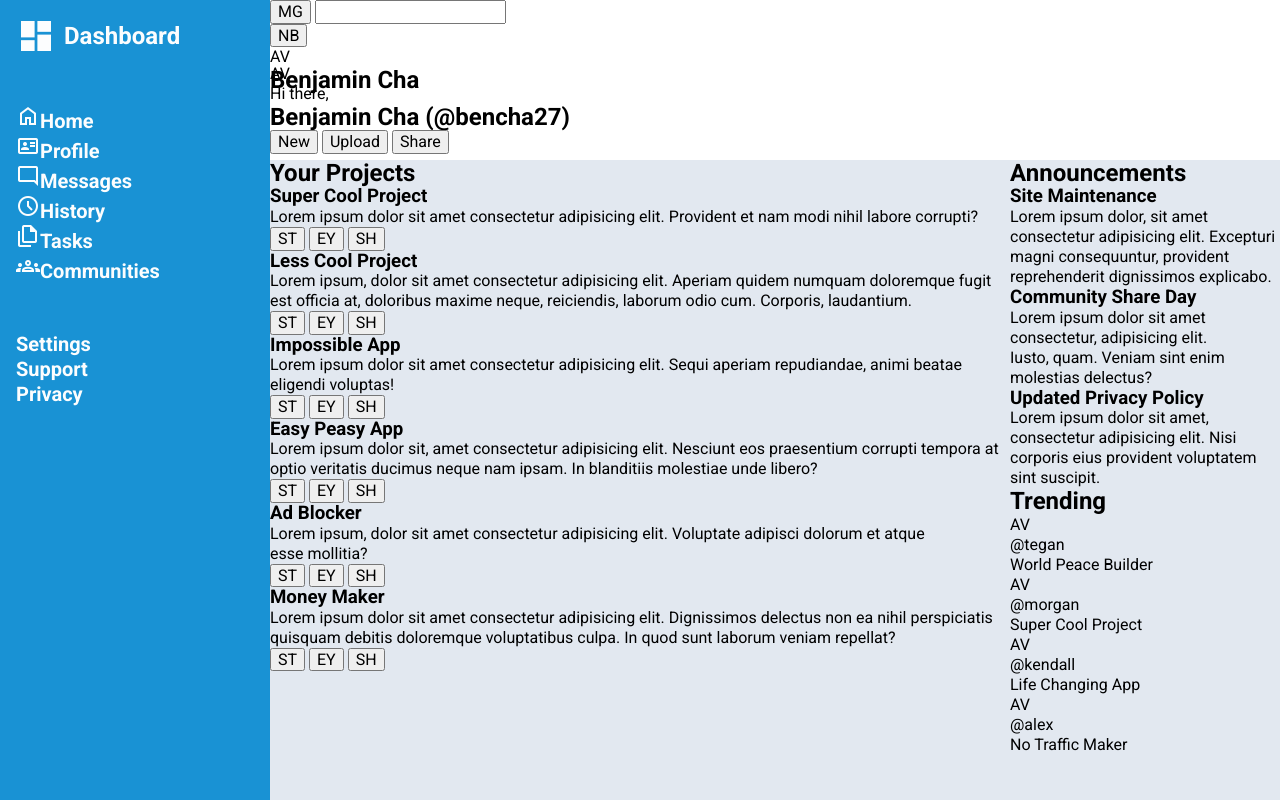
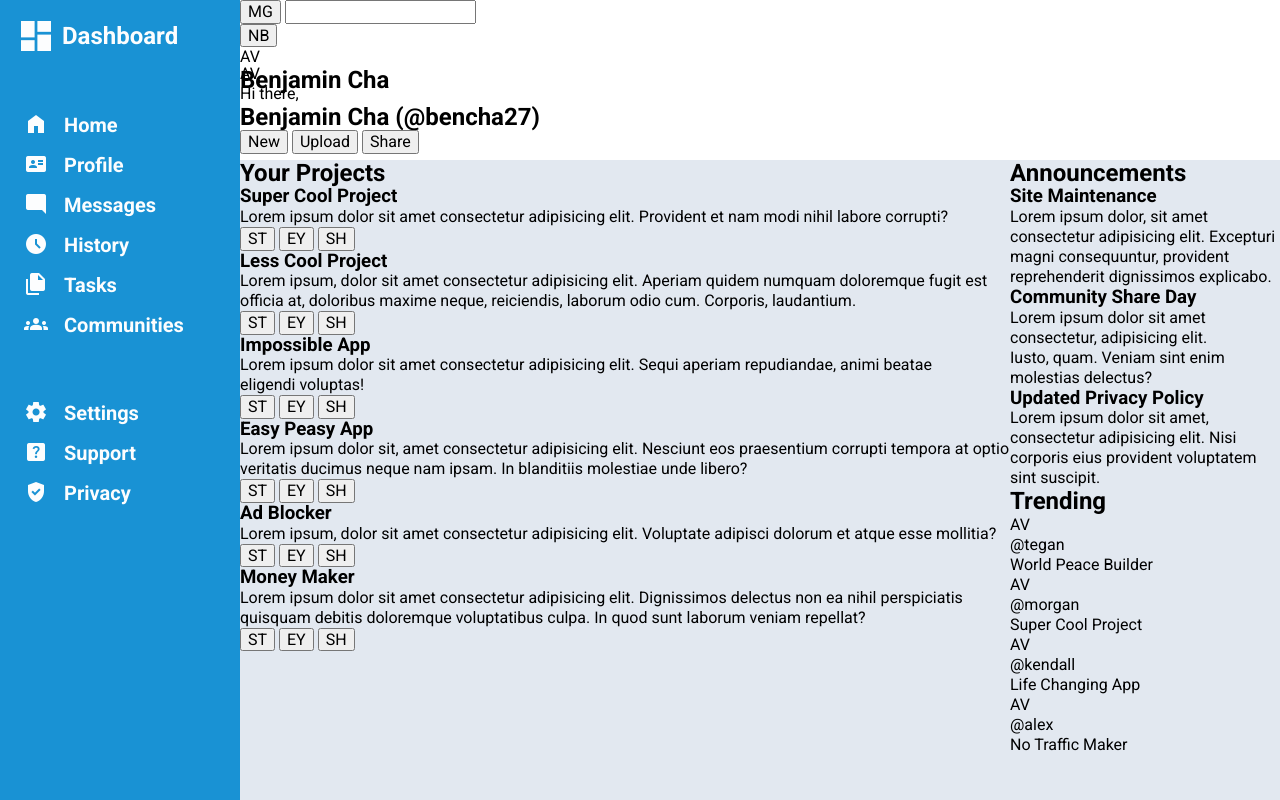
Before and after one commit to bencha27/odin-admin-dashboard, a plain HTML site: page index.html in a window 1280 px wide. Drawn offline with nearby package versions, Linux system fonts and the light colour scheme.

Commit message:
feat: Update sidebar styles

```diff
--- a/index.html
+++ b/index.html
@@ -4,39 +4,38 @@
   <meta charset="UTF-8">
   <meta name="viewport" content="width=device-width, initial-scale=1.0">
   <title>Admin Dashboard</title>
-  <link rel="stylesheet" href="styles.css">
   <link rel="preconnect" href="https://fonts.googleapis.com">
   <link rel="preconnect" href="https://fonts.gstatic.com" crossorigin>
   <link href="https://fonts.googleapis.com/css2?family=Roboto:ital,wght@0,100;0,300;0,400;0,500;0,700;0,900;1,100;1,300;1,400;1,500;1,700;1,900&display=swap" rel="stylesheet">
   <link rel="stylesheet" href="https://fonts.googleapis.com/css2?family=Material+Symbols+Outlined:opsz,wght,FILL,GRAD@20..48,400,0..1,0" />
-
+  <link rel="stylesheet" href="styles.css">
 </head>
 <body>
   <div class="container">
     <div class="sidebar">
       <div class="logo">
-        <span class="material-symbols-outlined" id="dashboard-icon">dashboard</span>
         <h1>
+          <span class="material-symbols-outlined" id="dashboard-icon">dashboard</span>
           Dashboard
         </h1>
       </div>
 
       <div class="nav-links">
         <ul>
-          <li><span class="material-symbols-outlined">home</span>Home</li>
-          <li><span class="material-symbols-outlined">id_card</span>Profile</li>
-          <li><span class="material-symbols-outlined">mode_comment</span>Messages</li>
-          <li><span class="material-symbols-outlined">schedule</span>History</li>
-          <li><span class="material-symbols-outlined">file_copy</span>Tasks</li>
-          <li><span class="material-symbols-outlined">groups</span>Communities</li>
+          <li><span class="material-symbols-outlined sidebar-icon" id="home">home</span>Home</li>
+          <li><span class="material-symbols-outlined sidebar-icon">id_card</span>Profile</li>
+          <li><span class="material-symbols-outlined sidebar-icon">mode_comment</span>Messages</li>
+          <li><span class="material-symbols-outlined sidebar-icon">schedule</span>History</li>
+          <li><span class="material-symbols-outlined sidebar-icon">file_copy</span>Tasks</li>
+          <li><span class="material-symbols-outlined sidebar-icon">groups</span>Communities</li>
         </ul>
       </div>
 
       <div class="misc-links">
         <ul>
-          <li>Settings</li>
-          <li>Support</li>
-          <li>Privacy</li>
+          <li><span class="material-symbols-outlined sidebar-icon">settings</span>Settings</li>
+          <li><span class="material-symbols-outlined sidebar-icon">help_center</span>Support</li>
+          <li><span class="material-symbols-outlined sidebar-icon">verified_user</span>Privacy</li>
         </ul>
       </div>
     </div>
--- a/styles.css
+++ b/styles.css
@@ -77,7 +77,7 @@ body {
 .container {
   height: 100vh;
   display: grid;
-  grid-template-columns: 270px 1fr;
+  grid-template-columns: 240px 1fr;
   grid-template-rows: 160px 1fr;
   grid-template-areas:
     "sidebar header"
@@ -101,19 +101,14 @@ body {
   padding: 1rem;
 }
 
-.logo {
-  display: flex;
-  align-items: center;
-}
-
 #dashboard-icon {
   font-variation-settings: "FILL" 1;
   font-size: 40px;
+  vertical-align: -12px;
 }
 
 h1 {
   font-size: 1.5rem;
-  padding: 0 0.5rem;
 }
 
 .sidebar ul {
@@ -124,6 +119,12 @@ h1 {
 .sidebar li {
   font-size: 1.25rem;
   font-weight: bold;
+}
+
+.sidebar-icon {
+  font-variation-settings: "FILL" 1;
+  padding: 0.5rem 1rem 0.5rem 0.5rem;
+  vertical-align: -4px;
 }
 
 
```
